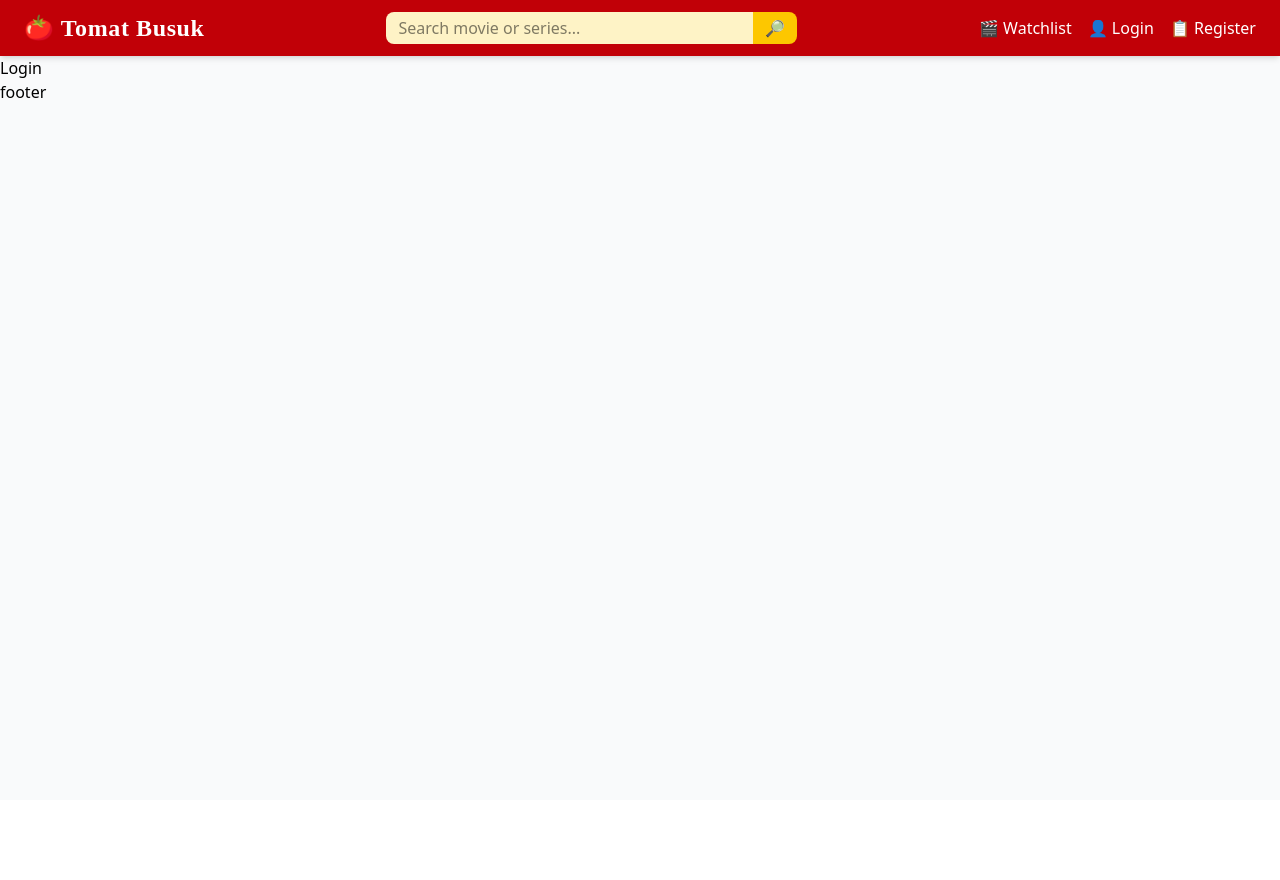
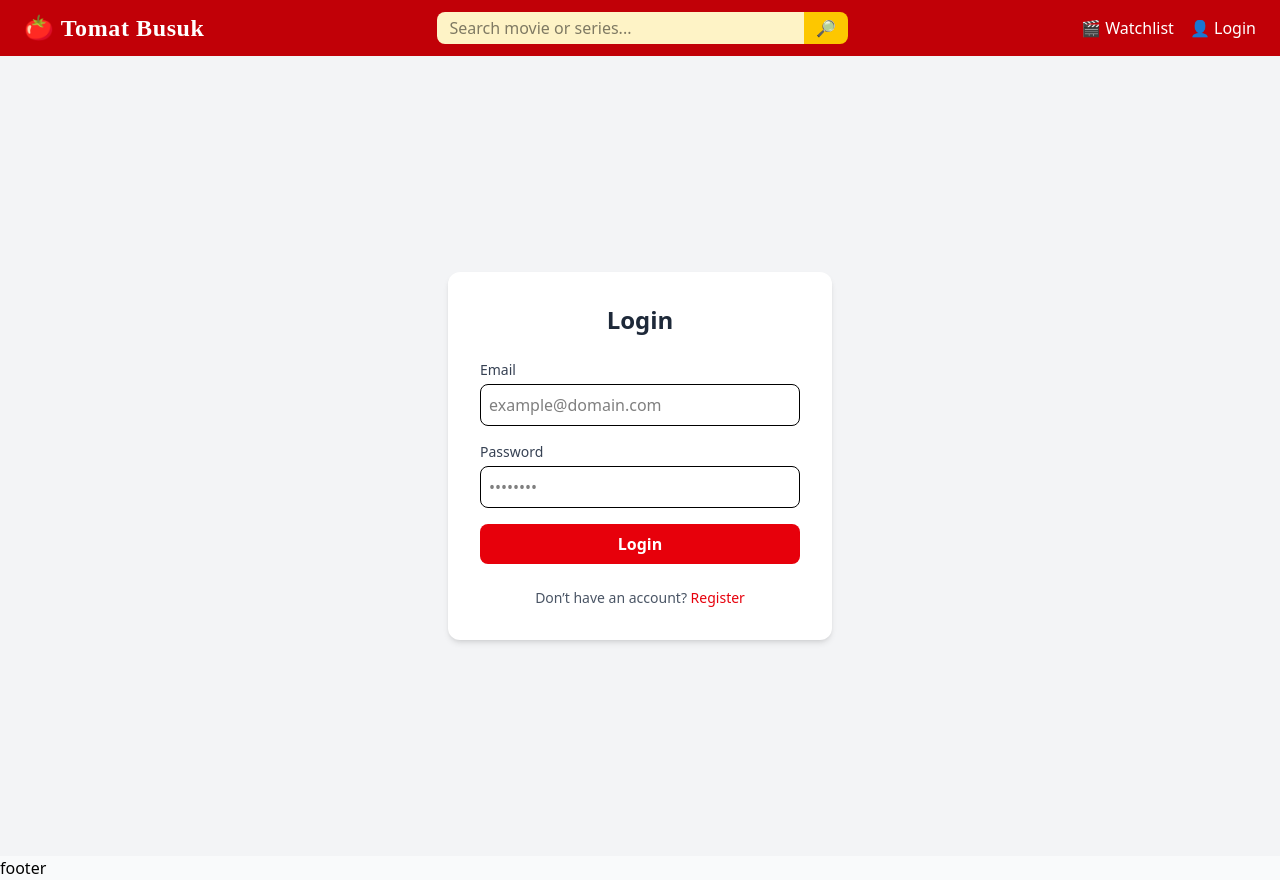
Before and after one commit to SatyaWirapati/tomat-busuk, a React (Vite) app: page /login in a window 1280 px wide. Before the commit the page ends 800 px from the top, so only its background shows below. Built offline with nearby package versions, Linux system fonts and the light colour scheme; a web font is replaced by a local one.

Commit message:
finish Login Page

```diff
--- a/package.json
+++ b/package.json
@@ -11,6 +11,7 @@
   },
   "dependencies": {
     "@tailwindcss/vite": "^4.1.14",
+    "axios": "^1.12.2",
     "react": "^19.1.1",
     "react-dom": "^19.1.1",
     "react-router-dom": "^7.9.4",
--- a/src/api/reqresApi.js
+++ b/src/api/reqresApi.js
@@ -1,13 +1,34 @@
-const BASE_URL = "https://reqres.in/api";
+import axios from "axios";
 
-export const registerUser = async (username, email, password) => {
-  const response = await fetch(`${BASE_URL}/register`, {
-    method: "POST",
-    headers: { "Content-Type": "application/json" },
-    body: JSON.stringify({ username, email, password }),
-  });
+const api = axios.create({
+    baseURL: "https://reqres.in/api",
+    headers: {
+        "Content-Type": "application/json",
+        "x-api-key": "reqres-free-v1",
+    },
+});
 
-  const data = await response.json();
-  if (!response.ok) throw new Error(data.error || "Register Failed");
-  return data;
+export const registerUser = async (email, password) => {
+    try {
+        const response = await api.post("/register", { email, password });
+        return response.data;
+    } catch (error) {
+        const msg =
+            error.response?.data?.error || "Register failed. Please try again.";
+        throw new Error(msg);
+    }
 };
+
+
+export const loginUser = async (email, password) => {
+    try {
+        const response = await api.post("/login", { email, password });
+        return response.data;
+    } catch (error) {
+        const msg =
+            error.response?.data?.error || "Login failed. Please check credentials.";
+        throw new Error(msg);
+    }
+};
+
+export default api;
--- a/src/components/Navbar.jsx
+++ b/src/components/Navbar.jsx
@@ -7,7 +7,7 @@ const Navbar = () => {
     const [menuOpen, setMenuOpen] = useState(false);
     return (
         <nav className="bg-red-700 text-white px-4 md:px-6 py-3 shadow-md">
-            <div className="flex justify-between item-center">
+            <div className="flex justify-between items-center">
                 {/* LOGO */}
                 <Link to="/" className="text-xl md:text-2xl font-bold tracking-wide font-pixel">
                     🍅 Tomat Busuk
@@ -35,9 +35,7 @@ const Navbar = () => {
                     <Link to="/login" className="hover:text-yellow-300">
                         👤 Login
                     </Link>
-                    <Link to="/register" className="hover:text-yellow-300">
-                        📋 Register
-                    </Link>
+
                 </div>
 
                 {/* TOMBOL BUKA MENU (HANYA MOBILE) */}
--- a/src/pages/Login.jsx
+++ b/src/pages/Login.jsx
@@ -1,9 +1,102 @@
-const Login = ()=> {
-    return (
-        <div>
-            Login
-        </div>
-    )
-}
+import { useState } from "react";
+import { useNavigate } from "react-router-dom";
+import { loginUser } from "../api/reqresApi";
+import { useAuth } from "../context/AuthContext";
 
-export default Login
+const Login = () => {
+  const [email, setEmail] = useState("");
+  const [password, setPassword] = useState("");
+  const [message, setMessage] = useState("");
+  const [loading, setLoading] = useState(false);
+  const navigate = useNavigate();
+  const { login } = useAuth();
+
+  const handleLogin = async (e) => {
+    e.preventDefault();
+    setMessage("");
+    setLoading(true);
+
+    try {
+      const data = await loginUser(email, password);
+      console.log("Token:", data.token);
+
+      login(data.token);
+      setMessage("✅ Login successful! Redirecting...");
+      setTimeout(() => navigate("/watchlist"), 1500);
+    } catch (err) {
+      setMessage("❌ Invalid email or password");
+    }
+
+    setLoading(false);
+  };
+
+  return (
+    <div className="min-h-screen flex items-center justify-center bg-gray-100 px-4">
+      <div className="bg-white p-8 rounded-xl shadow-md w-full max-w-sm">
+        <h2 className="text-2xl font-bold mb-6 text-center text-gray-800">
+          Login
+        </h2>
+
+        <form onSubmit={handleLogin} className="space-y-4">
+          {/* Email */}
+          <div>
+            <label className="block text-sm font-medium text-gray-700">
+              Email
+            </label>
+            <input
+              type="email"
+              value={email}
+              onChange={(e) => setEmail(e.target.value)}
+              className="w-full border rounded-lg p-2 mt-1 focus:outline-none focus:ring-2 focus:ring-red-500"
+              placeholder="example@domain.com"
+              required
+            />
+          </div>
+
+          {/* Password */}
+          <div>
+            <label className="block text-sm font-medium text-gray-700">
+              Password
+            </label>
+            <input
+              type="password"
+              value={password}
+              onChange={(e) => setPassword(e.target.value)}
+              className="w-full border rounded-lg p-2 mt-1 focus:outline-none focus:ring-2 focus:ring-red-500"
+              placeholder="••••••••"
+              required
+            />
+          </div>
+
+          {/* Button */}
+          <button
+            type="submit"
+            disabled={loading}
+            className="w-full bg-red-600 text-white py-2 rounded-lg font-semibold hover:bg-red-700 transition"
+          >
+            {loading ? "Logging in..." : "Login"}
+          </button>
+        </form>
+
+        {message && (
+          <p
+            className={`mt-4 text-center font-medium ${
+              message.includes("✅") ? "text-green-600" : "text-red-600"
+            }`}
+          >
+            {message}
+          </p>
+        )}
+
+        <p className="mt-6 text-center text-sm text-gray-600">
+          Don’t have an account?{" "}
+          <a href="/register" className="text-red-600 font-medium hover:underline">
+            Register
+          </a>
+        </p>
+      </div>
+    </div>
+  );
+};
+
+export default Login;
--- a/src/pages/Register.jsx
+++ b/src/pages/Register.jsx
@@ -4,7 +4,6 @@ import { registerUser } from "../api/reqresApi";
 import { useAuth } from "../context/AuthContext";
 
 const Register = () => {
-  const [username, setUsername] = useState("");
     const [email, setEmail] = useState("");
     const [password, setPassword] = useState("");
     const [message, setMessage] = useState("");
@@ -18,9 +17,10 @@ const Register = () => {
         setLoading(true);
 
         try {
-      const data = await registerUser(username, email, password);
+            const data = await registerUser(email, password);
             console.log("Token:", data.token);
 
+            // Simpan token ke AuthContext (anggap user sudah login)
             login(data.token);
             setMessage("✅ Registration successful! Redirecting...");
             setTimeout(() => navigate("/watchlist"), 1500);
@@ -39,21 +39,6 @@ const Register = () => {
                 </h2>
 
                 <form onSubmit={handleRegister} className="space-y-4">
-          {/* Username */}
-          <div>
-            <label className="block text-sm font-medium text-gray-700">
-              Username
-            </label>
-            <input
-              type="text"
-              value={username}
-              onChange={(e) => setUsername(e.target.value)}
-              className="w-full border rounded-lg p-2 mt-1 focus:outline-none focus:ring-2 focus:ring-red-500"
-              placeholder="yourusername"
-              required
-            />
-          </div>
-
                     {/* Email */}
                     <div>
                         <label className="block text-sm font-medium text-gray-700">
@@ -96,8 +81,7 @@ const Register = () => {
 
                 {message && (
                     <p
-            className={`mt-4 text-center font-medium ${
-              message.includes("✅") ? "text-green-600" : "text-red-600"
+                        className={`mt-4 text-center font-medium ${message.includes("✅") ? "text-green-600" : "text-red-600"
                             }`}
                     >
                         {message}
```
Also changed, not shown: 1 other file (tests, documents, lock files or other folders). Lines whose indentation alone changed are shown as unchanged.
